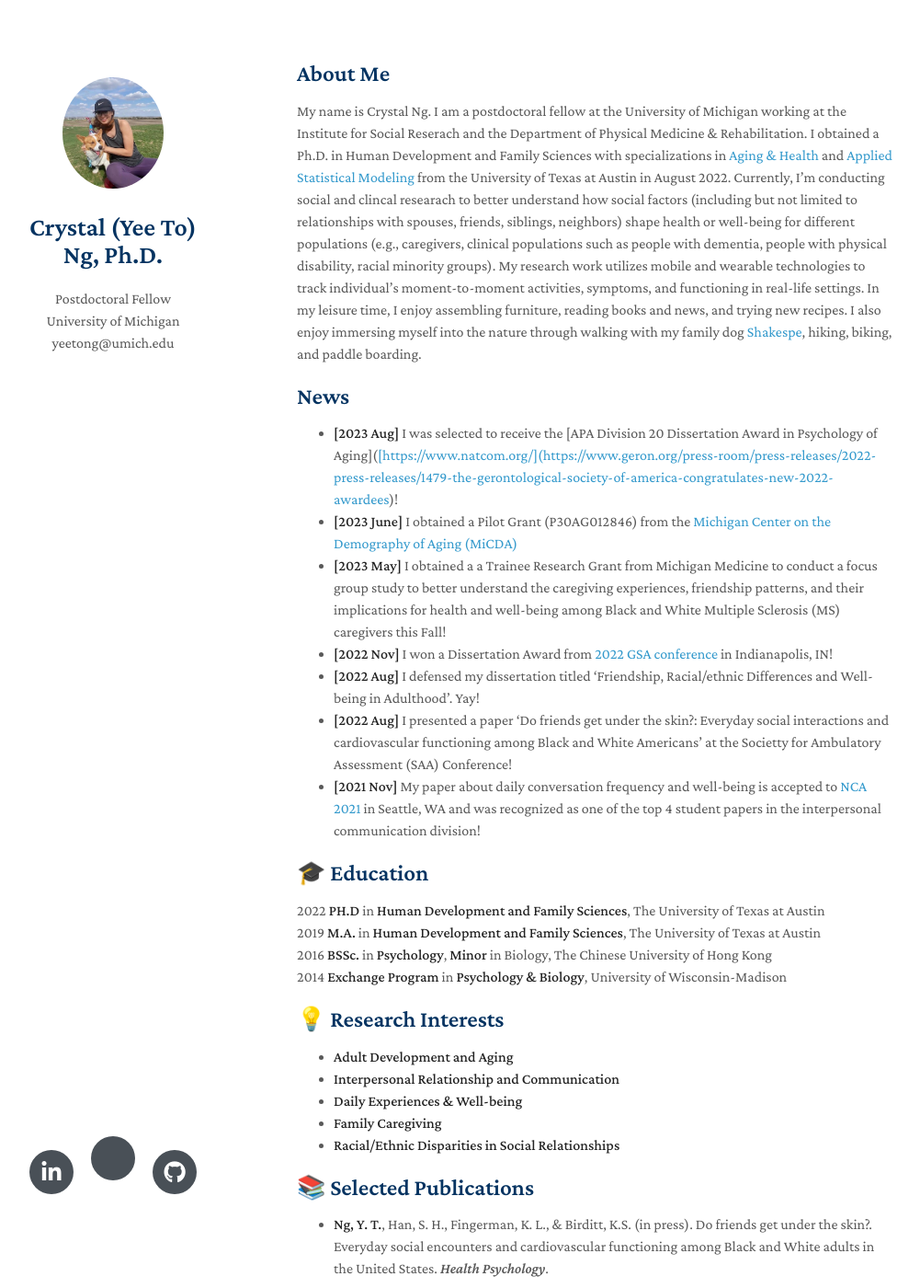
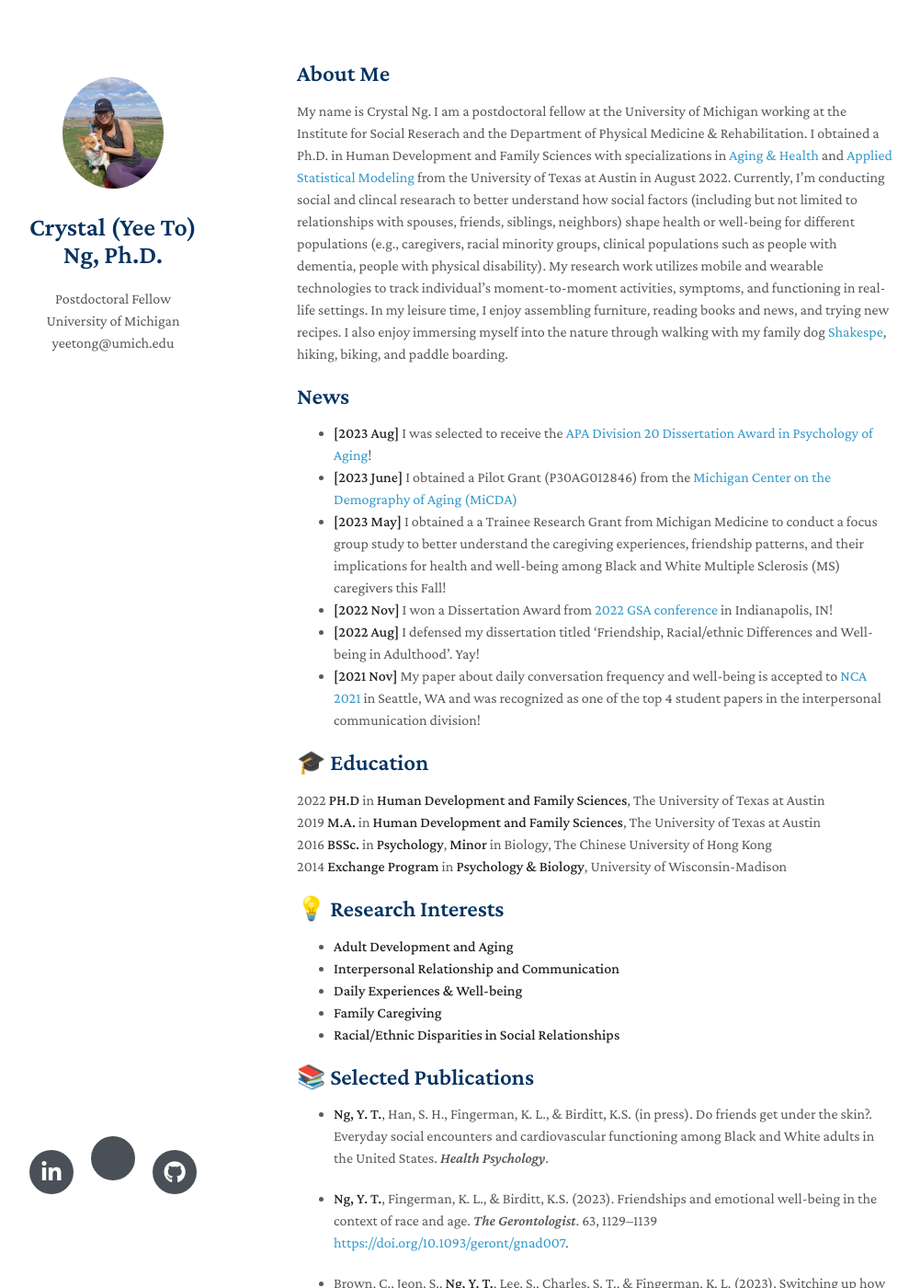
Before and after one commit to Crystal-ng/Crystal-ng.github.io, a Jekyll site: the page built from index.md, in a window 1280 px wide and 1400 px high. Shown: the whole window at 92% size, without its empty margins (147-1148 px from the left). Built offline with Jekyll 4.4.1, drawn with Linux system fonts in a browser that asks for light colours; nearby versions of some CDN libraries; a style sheet for code colours, icons or effects is not loaded; our own code applies the rules of GitHub Pages for plain Markdown files; some of the changed text lies outside the part shown.

Commit message:
Update index.md

```diff
--- a/index.md
+++ b/index.md
@@ -4,18 +4,17 @@ layout: homepage
 
 ## About Me
 
-My name is Crystal Ng. I am a postdoctoral fellow at the University of Michigan working at the Institute for Social Reserach and the Department of Physical Medicine & Rehabilitation. I obtained a Ph.D. in Human Development and Family Sciences with specializations in [Aging & Health](https://liberalarts.utexas.edu/talc/students/portfolio-in-aging-and-health/index.php) and [Applied Statistical Modeling](https://stat.utexas.edu/graduate/portfolio-in-applied-statistical-modeling) from the University of Texas at Austin in August 2022. Currently, I'm conducting social and clincal researach to better understand how social factors (including but not limited to relationships with spouses, friends, siblings, neighbors) shape health or well-being for different populations (e.g., caregivers, clinical populations such as people with dementia, people with physical disability, racial minority groups). My research work utilizes mobile and wearable technologies to track individual’s moment-to-moment activities, symptoms, and functioning in real-life settings. In my leisure time, I enjoy assembling furniture, reading books and news, and trying new recipes. I also enjoy immersing myself into the nature through walking with my family dog [Shakespe](https://www.facebook.com/ShakespeTheCorgi), hiking, biking, and paddle boarding.
+My name is Crystal Ng. I am a postdoctoral fellow at the University of Michigan working at the Institute for Social Reserach and the Department of Physical Medicine & Rehabilitation. I obtained a Ph.D. in Human Development and Family Sciences with specializations in [Aging & Health](https://liberalarts.utexas.edu/talc/students/portfolio-in-aging-and-health/index.php) and [Applied Statistical Modeling](https://stat.utexas.edu/graduate/portfolio-in-applied-statistical-modeling) from the University of Texas at Austin in August 2022. Currently, I'm conducting social and clincal researach to better understand how social factors (including but not limited to relationships with spouses, friends, siblings, neighbors) shape health or well-being for different populations (e.g., caregivers, racial minority groups, clinical populations such as people with dementia, people with physical disability). My research work utilizes mobile and wearable technologies to track individual’s moment-to-moment activities, symptoms, and functioning in real-life settings. In my leisure time, I enjoy assembling furniture, reading books and news, and trying new recipes. I also enjoy immersing myself into the nature through walking with my family dog [Shakespe](https://www.facebook.com/ShakespeTheCorgi), hiking, biking, and paddle boarding.
 
 
 
 
 ## News
-- **[2023 Aug]** I was selected to receive the [APA Division 20 Dissertation Award in Psychology of Aging]([[https://www.natcom.org/](https://www.geron.org/press-room/press-releases/2022-press-releases/1479-the-gerontological-society-of-america-congratulates-new-2022-awardees](https://www.apadivisions.org/division-20/awards/dissertation))!
+- **[2023 Aug]** I was selected to receive the [APA Division 20 Dissertation Award in Psychology of Aging](https://www.apadivisions.org/division-20/awards/dissertation)!
 - **[2023 June]** I obtained a Pilot Grant (P30AG012846) from the [Michigan Center on the Demography of Aging (MiCDA)]([https://micda.isr.umich.edu/programs/pilot-projects/](https://micda.isr.umich.edu/programs/pilot-projects/))
 - **[2023 May]** I obtained a a Trainee Research Grant from Michigan Medicine to conduct a focus group study to better understand the caregiving experiences, friendship patterns, and their implications for health and well-being among Black and White Multiple Sclerosis (MS) caregivers this Fall!
 - **[2022 Nov]** I won a Dissertation Award from [2022 GSA conference]([https://www.natcom.org/](https://www.geron.org/press-room/press-releases/2022-press-releases/1479-the-gerontological-society-of-america-congratulates-new-2022-awardees)) in Indianapolis, IN!
 - **[2022 Aug]** I defensed my dissertation titled 'Friendship, Racial/ethnic Differences and Well-being in Adulthood'. Yay!
-- **[2022 Aug]** I presented a paper 'Do friends get under the skin?: Everyday social interactions and cardiovascular functioning among Black and White Americans' at the Societty for Ambulatory Assessment (SAA) Conference!
 - **[2021 Nov]** My paper about daily conversation frequency and well-being is accepted to [NCA 2021](https://www.natcom.org/) in Seattle, WA and was recognized as one of the top 4 student papers in the interpersonal communication division!
 
 
@@ -43,7 +42,7 @@ My name is Crystal Ng. I am a postdoctoral fellow at the University of Michigan
 
 - **Ng, Y. T.**, Fingerman, K. L., & Birditt, K.S. (2023). Friendships and emotional well-being in the context of race and age. *The Gerontologist*. 63, 1129–1139 [https://doi.org/10.1093/geront/gnad007](https://doi.org/10.1093/geront/gnad007).
 
-- Brown, C., Jeon, S., **Ng, Y. T.**, Lee, S., Charles, S. T., & Fingerman, K. L. (in press). Switching up how you get in your steps: Daily activity diversity and cognitive functioning. *Psychology and Aging*, 38(6), 483–493. [https://doi.org/10.1037/pag0000770](https://doi.org/10.1037/pag0000770)
+- Brown, C., Jeon, S., **Ng, Y. T.**, Lee, S., Charles, S. T., & Fingerman, K. L. (2023). Switching up how you get in your steps: Daily activity diversity and cognitive functioning. *Psychology and Aging*, 38(6), 483–493. [https://doi.org/10.1037/pag0000770](https://doi.org/10.1037/pag0000770)
 
 - Choi, J., **Ng, Y. T.**, Han, S. H., & Munoz, E., (in press). The effect of neighborhood cohesion across the lifespan on cognitive health. The Journals of Gerontology, Series B: Psychological Sciences and Social Science. gbad095, [https://doi.org/10.1093/geronb/gbad095](https://doi.org/10.1093/geronb/gbad095)
 
@@ -101,25 +100,15 @@ My name is Crystal Ng. I am a postdoctoral fellow at the University of Michigan
 
 - **Ng, Y. T.**, Chopik. W. J., & Fingerman, K. L. (2023, November). Daily Support Exchanges with Friends and Psychological Well-being in Late Life. (Chair: K. D. Moore & K. C., Britt, ESPO and Health Sciences Section Symposium: Building Bridges: Leveraging Social Connections and Environments to Improve Health in Later Life). Symposium paper presented at the 76h Annual Scientific Meeting of Gerontological Society of America (GSA). Tampa, FL
 
-- **Ng, Y. T.**, Han, S. H., Fingerman, K. L., & Birditt, K.S. (2022, November). Do friends get under the skin?: Everyday social interactions and cardiovascular functioning among Black and White Americans. (Chair: M. Huo, Daily Contexts and Health Outcomes Across Adulthood). Symposium paper presented at the 75h Annual Scientific Meeting of Gerontological Society of America (GSA). Indianapolis, Indiana.
-
 - **Ng, Y. T.**, Han, S. H., Fingerman, K. L., & Birditt, K.S. (2022, June). Do friends get under the skin?: Everyday social interactions and cardiovascular functioning among Black and White Americans. Paper presented at the Society for Ambulatory Assessment Conference (SAA). Virtual Conference.
 
 - **Ng, Y. T.** & Fingerman, K. L. (2021, May). Older adult’s marital status, conversation and well-being in everyday life. Paper presented at the 2021 International Communication Association (ICA). Virtual conference. **[Top Overall Paper award, Interpersonal Communication Division]**
 
-- **Ng, Y. T.** (2021, February). The effects of marital status on older adults' daily support exchanges with social partners. Poster to be presented at the Society for Personality and Social Psychology (SPSP) 2021 Conference. Virtual.
-
 - **Ng, Y. T.**, Huo, M., & Fingerman, K. L. (2020, November). Older adult’s marital status, social interactions, and conversations in everyday life. Paper presented at the 2020 National Communication Association (NCA). Virtual conference. **[Top Paper award, Aging Division]**
-
-- **Ng, Y. T.**, Zhang, S., Britt, K., Colera, G., Birditt, K. S., Charles, S. T., & Fingerman, K. L. (2020, November). Living alone during covid-19: Social contact and emotional well-being among older adults. Late breaker poster presented at the 2020 Annual Scientific Meeting of Gerontological Society of America (GSA). Virtual conference.
 
 - Fingerman, K. L., Kim. Y. J., Zhang, S., **Ng, Y. T.**, Birditt, K. S. (2020, November). Life in the living room. Symposium paper (Chairs: **Y. T. Ng** & E. Munoz) Where We Live Matters: Residential Influences on Health and Well-Being: Streaming Symposia) presented at the 2020 Gerontological Society of America (GSA). Virtual conference.
 
 - **Ng, Y. T.** & Fingerman, K. L. (2020, February). Older adults’ daily social contact, conversation and cognitive health. Poster presented at the 2020. St. David's CHPR 18th Annual Conference. Austin, TX. **[Graduate Student Poster Award]**
-
-- **Ng, Y. T.**, Huo, M., Gleason, M. E., Neff, L. A., & Fingerman, K. L. (2020, February). Daily social encounters in late life. Poster presented at the 2020 Annual Conference of Society for Personality and Social Psychology (SPSP). New Orleans, LA.
-
-- **Ng, Y. T.**, Huo, M., & Fingerman, K. L. (2019, December). Chattier with friends: Older adults’ daily social contact and conversation. Poster presented at the 2019 Aging and Health Informatics Conference (AHIC). Austin, TX.
 
 - **Ng, Y. T.**, Huo, M., & Fingerman, K. L. (2019, November). Does receiving support help? Older adults’ pain and sleep disturbances. Symposium paper (Chair: S. Lee, Psychological and Social Factors Associated with Sleep Health Across Adulthood) presented at the 2019 Gerontological Society of America (GSA). Austin, TX.
 
```
